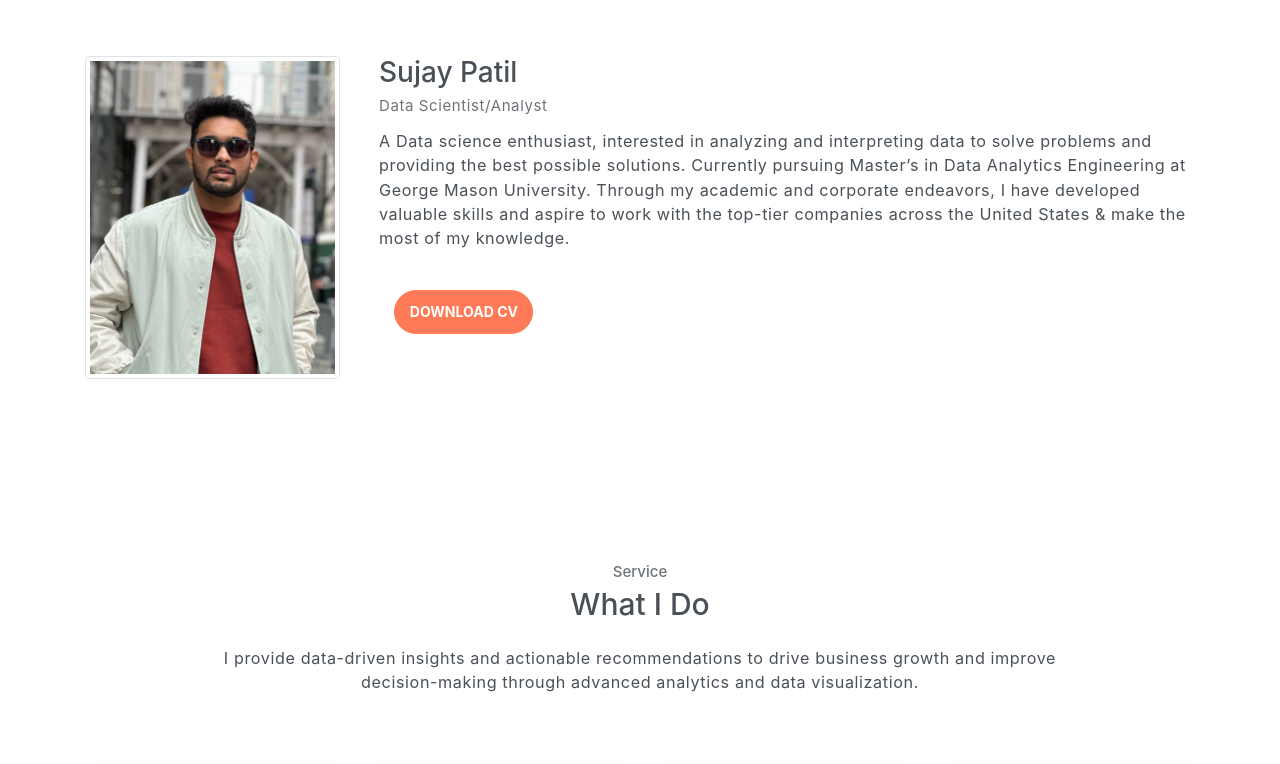
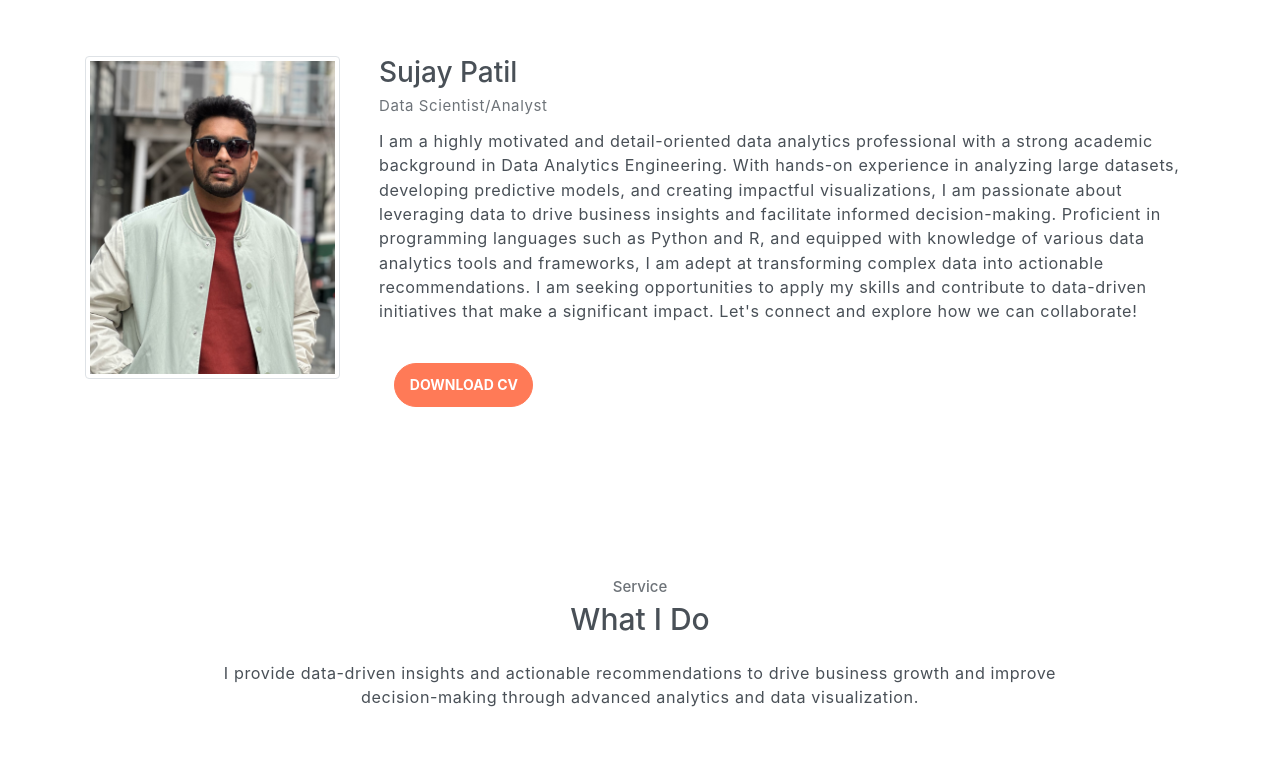
Before and after one commit to SUJAY0798/SujayPortfolio.github.io, a website: page index.html in a window 1280 px wide. Shown: the part 840-1604 px from the top of the page. Drawn offline with Linux system fonts and the light colour scheme; some icons are missing.

Commit message:
Changed the about section

```diff
--- a/index.html
+++ b/index.html
@@ -102,7 +102,7 @@
                 <div class="pl-md-4 col-md-9">
                     <h6 class="title">Sujay Patil</h6>
                     <p class="subtitle">Data Scientist/Analyst</p>
-                    <p>A Data science enthusiast, interested in analyzing and interpreting data to solve problems and providing the best possible solutions. Currently pursuing Master’s in Data Analytics Engineering at George Mason University. Through my academic and corporate endeavors, I have developed valuable skills and aspire to work with the top-tier companies across the United States & make the most of my knowledge.</p>
+                    <p>I am a highly motivated and detail-oriented data analytics professional with a strong academic background in Data Analytics Engineering. With hands-on experience in analyzing large datasets, developing predictive models, and creating impactful visualizations, I am passionate about leveraging data to drive business insights and facilitate informed decision-making. Proficient in programming languages such as Python and R, and equipped with knowledge of various data analytics tools and frameworks, I am adept at transforming complex data into actionable recommendations. I am seeking opportunities to apply my skills and contribute to data-driven initiatives that make a significant impact. Let's connect and explore how we can collaborate!</p>
                     <a href="docs/Resume-SujayPatil-DAML.pdf" class="btn mr-lg-2 custom-btn"><i class="uil uil-file-alt"></i>
                     <button class="btn btn-primary rounded mt-3">DOWNLOAD CV</button>
                     </a>
```
